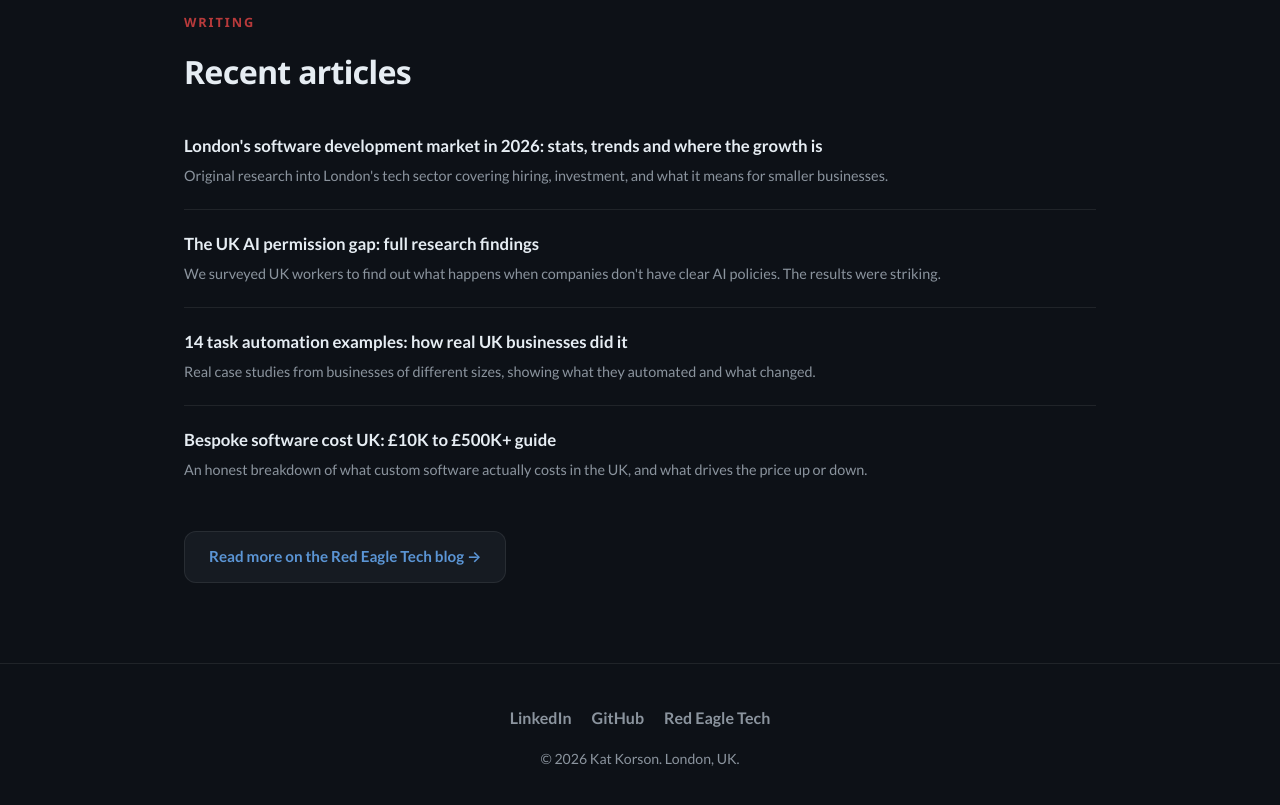
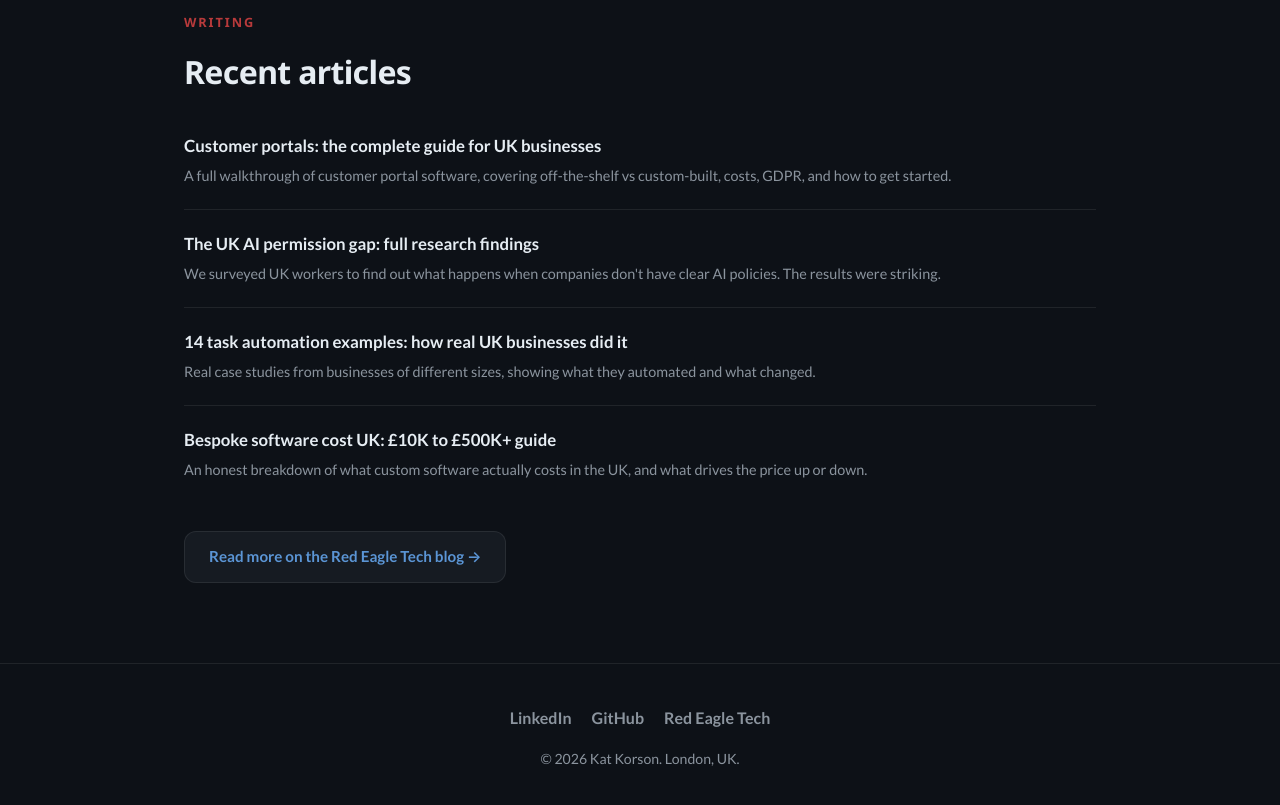
Before and after one commit to akemikat/akemikat.github.io, a plain HTML site: page index.html in a window 1280 px wide. Shown: the part 2820-3625 px from the top of the page. Drawn offline with Linux system fonts and the light colour scheme.

Commit message:
Update recent articles in index.html

```diff
--- a/index.html
+++ b/index.html
@@ -181,8 +181,8 @@
       <h2>Recent articles</h2>
       <ul class="writing-list">
         <li>
-          <p class="writing-title">London's software development market in 2026: stats, trends and where the growth is</p>
-          <p class="writing-desc">Original research into London's tech sector covering hiring, investment, and what it means for smaller businesses.</p>
+          <p class="writing-title">Customer portals: the complete guide for UK businesses</p>
+          <p class="writing-desc">A full walkthrough of customer portal software, covering off-the-shelf vs custom-built, costs, GDPR, and how to get started.</p>
         </li>
         <li>
           <p class="writing-title">The UK AI permission gap: full research findings</p>
```
